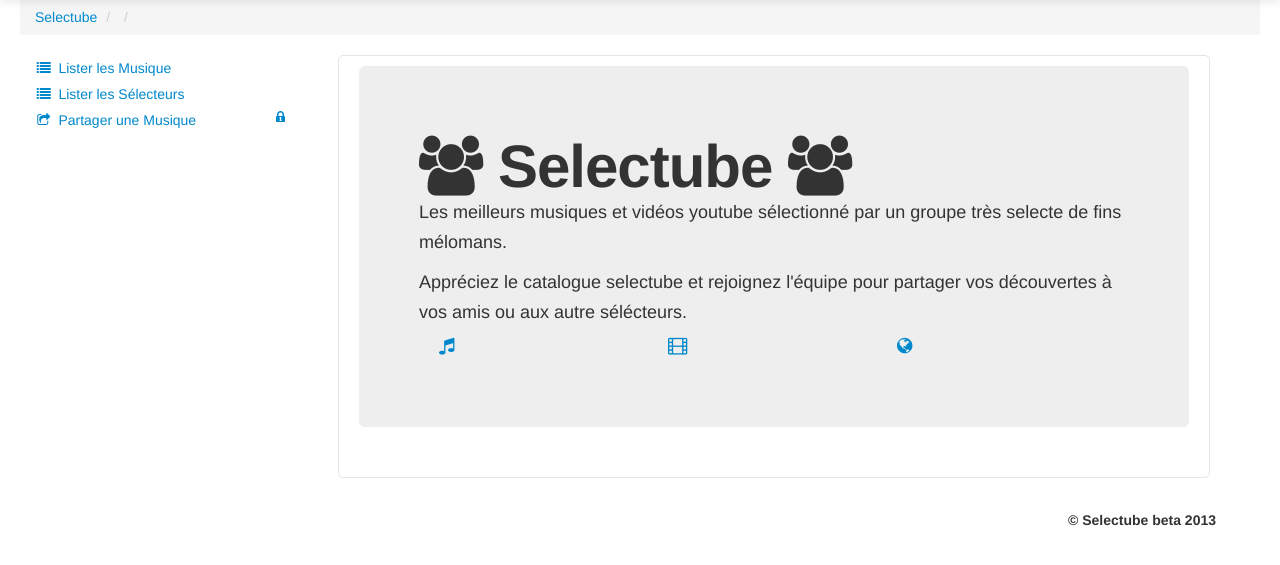
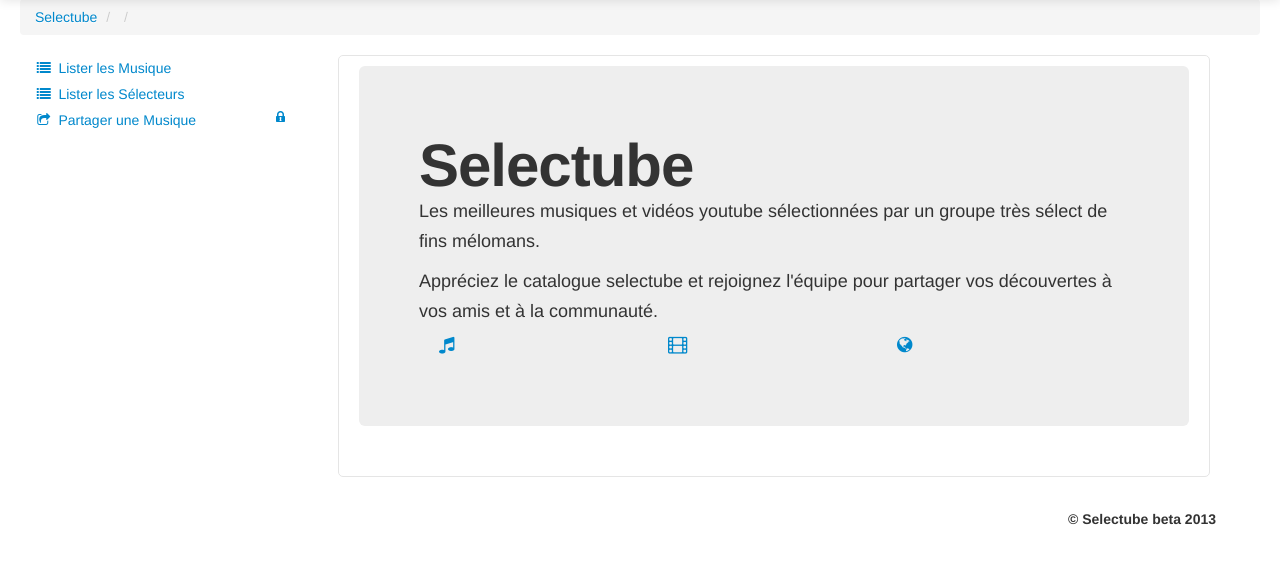
Before and after one commit to Prograr/selectube, a CakePHP app: the page made by app/View/Pages/home.ctp in a window 1280 px wide. Shown: the part 41-606 px from the top of the page. Run offline with PHP 8.4 and a stand-in for CakePHP, Linux system fonts and the light colour scheme; the template is opened without the code that fills it, so the values that code supplies are empty; form fields are guessed from the names that the template uses; some libraries are stand-ins or nearby versions.

Commit message:
correction fautes d'orthographes et suppression icones groupe

```diff
--- a/app/View/Pages/home.ctp
+++ b/app/View/Pages/home.ctp
@@ -1,7 +1,7 @@
 <div class="hero-unit" id="home">
-    <h1><i class="icon-group"></i> Selectube <i class="icon-group"></i> </h1>
-    <p>Les meilleurs musiques et vidéos youtube sélectionné par un groupe très selecte de fins mélomans.</p>
-    <p>Appréciez le catalogue selectube et rejoignez l'équipe pour partager vos découvertes à vos amis ou aux autre sélécteurs.
+    <h1>Selectube</h1>
+    <p>Les meilleures musiques et vidéos youtube sélectionnées par un groupe très sélect de fins mélomans.</p>
+    <p>Appréciez le catalogue selectube et rejoignez l'équipe pour partager vos découvertes à vos amis et à la communauté.
     <div class="container-fluid" id='boutons-accueil'>
         <div class="row-fluid">
             <div class="span4">
```
